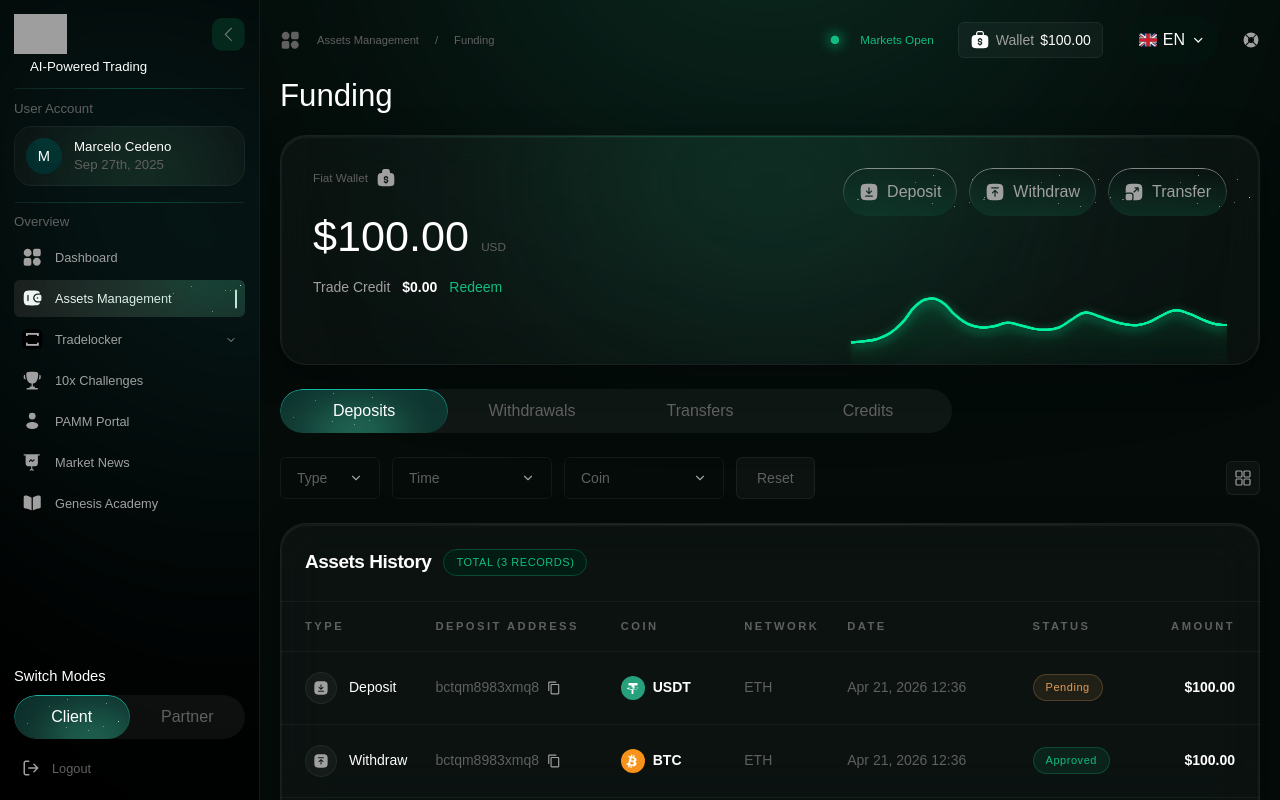
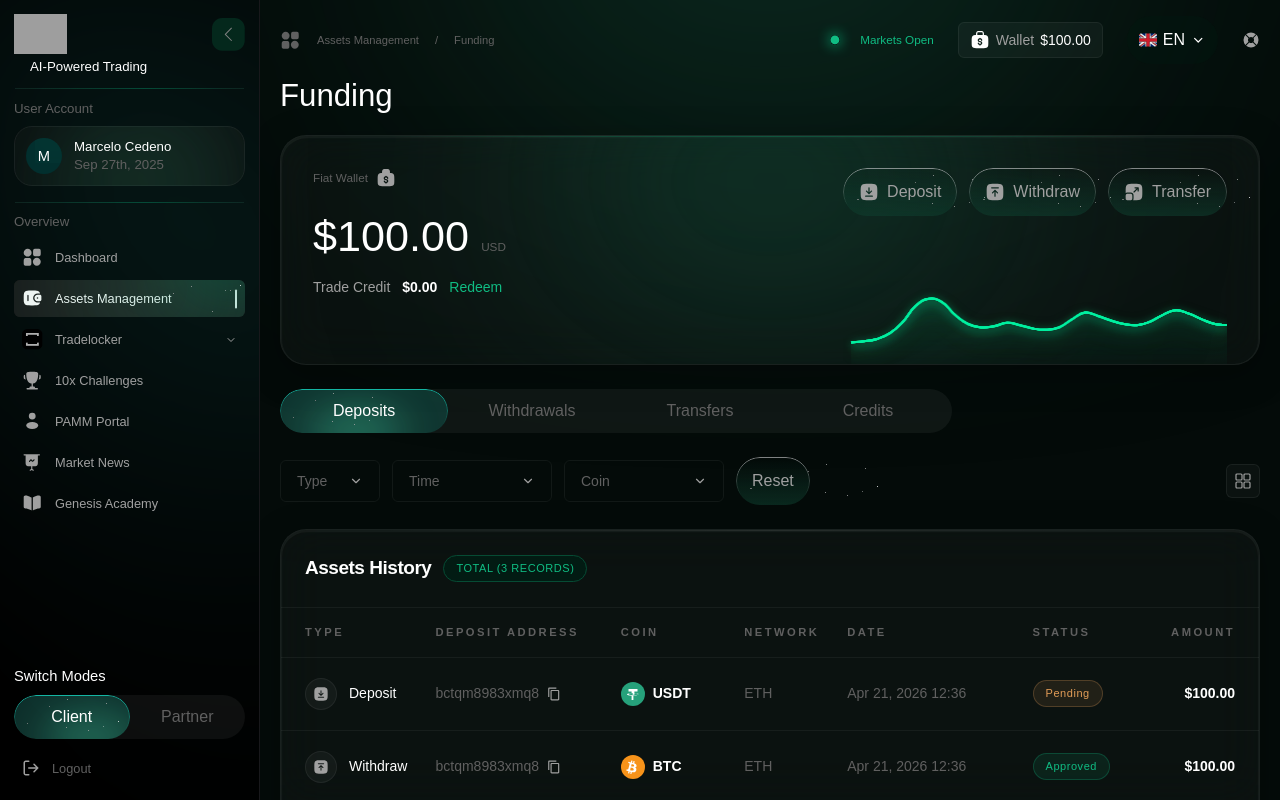
Before and after one commit to Mdx2025/GenesisFxDashboardMDX, a React (Vite) app: page /assets-management in a window 1280 px wide. Built offline with nearby package versions, Linux system fonts and the light colour scheme; grey boxes are pictures that could not be loaded; a web font is replaced by a local one.

Commit message:
fix: Reset button uses SparkleButton

```diff
--- a/src/pages/AssetsManagementPage.tsx
+++ b/src/pages/AssetsManagementPage.tsx
@@ -195,12 +195,7 @@ export default function AssetsManagementPage() {
                   ]}
                 />
               </div>
-              <button
-                className="px-5 py-2.5 rounded-sm border border-white/[0.06] bg-white/[0.03] text-gfx-neutral-300 text-sm hover:text-white hover:border-white/10 transition-colors cursor-pointer focus-visible:ring-2 focus-visible:ring-gfx-green-500 focus-visible:outline-none"
-                aria-label="Reset all filters"
-              >
-                Reset
-              </button>
+              <SparkleButton aria-label="Reset all filters">Reset</SparkleButton>
               <div className="ml-auto">
                 <button className="p-2 rounded-sm border border-white/[0.06] bg-white/[0.03] text-gfx-neutral-500 hover:text-white hover:border-white/10 transition-colors cursor-pointer" aria-label="Export table">
                   <svg width="16" height="16" viewBox="0 0 16 16" fill="none" aria-hidden="true">
```
Also changed, not shown: 3 other files (tests, documents, lock files or other folders).
